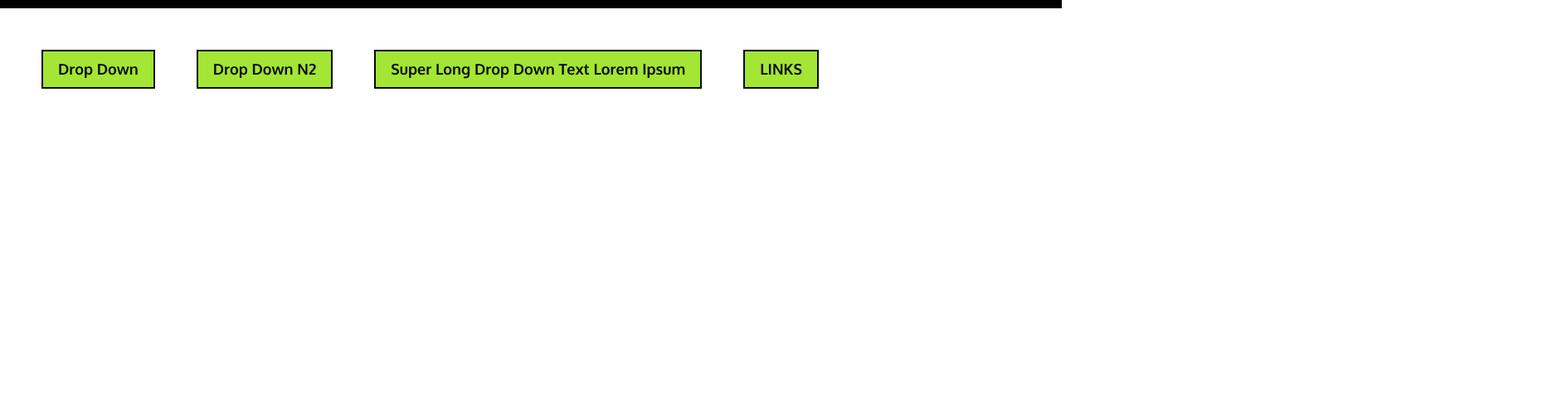
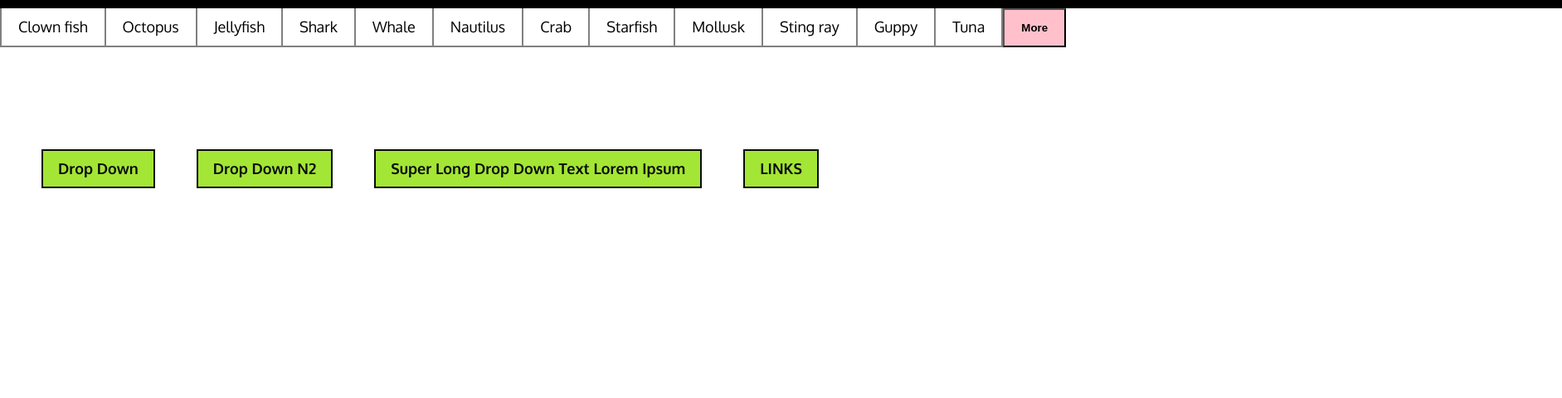
Before and after one commit to Kreoniz/dynamic-interactions, a website built with webpack: page src/index.html in a window 1280 px wide. Shown: the whole page at 83% size, 1883 px wide, since content can reach past the window. Built offline with nearby package versions, Linux system fonts and the light colour scheme.

Commit message:
Add 'more' button for hidden elements The functionality of having a 'more' button always on screen

```diff
--- a/src/css/mobilemenu.css
+++ b/src/css/mobilemenu.css
@@ -32,3 +32,9 @@
 .menu-link:hover {
   text-decoration: underline;
 }
+
+.more-btn {
+  background-color: pink;
+  padding: 10px 20px;
+  font-weight: 700;
+}
--- a/src/index.html
+++ b/src/index.html
@@ -44,7 +44,9 @@
         <li class="menu-item"><a class="menu-link" href="#">Ragfish</a></li>
         <li class="menu-item"><a class="menu-link" href="#">Triggerfish</a></li>
         <li class="menu-item"><a class="menu-link" href="#">Hydra</a></li>
+        <button id="more-btn" class="more-btn" type="button">More</button>
       </ul>
+
     </nav>
 
     <div class="content">
--- a/src/index.js
+++ b/src/index.js
@@ -25,7 +25,7 @@ dropDowns.forEach((dropDown) => {
 });
 
 function getWidth() {
-  return Math.max(
+  return Math.min(
     document.body.scrollWidth,
     document.documentElement.scrollWidth,
     document.body.offsetWidth,
@@ -34,36 +34,29 @@ function getWidth() {
   );
 }
 
-function getHeight() {
-  return Math.max(
-    document.body.scrollHeight,
-    document.documentElement.scrollHeight,
-    document.body.offsetHeight,
-    document.documentElement.offsetHeight,
-    document.documentElement.clientHeight
-  );
-}
-
 class CollapsingMenu {
   constructor(shownId, hiddenId) {
     this.shownMenu = document.querySelector(`#${shownId}`);
     this.hiddenMenu = document.querySelector(`#${hiddenId}`);
-    this.items = [...this.hiddenMenu.childNodes];
+    this.more = document.querySelector('#more-btn');
+
+    this.items = [...this.hiddenMenu.querySelectorAll('li')];
   }
 
   get shownItems() {
     const shownMenuItems = [];
 
-    // const screenWidth = window.screen.availWidth;
     const screenWidth = getWidth();
-    let width = 0;
+    let width = this.more.offsetWidth;
 
+    this.shownMenu.appendChild(this.more);
     for (let i = 0; i < this.items.length; i += 1) {
       width += this.items[i].offsetWidth;
       if (width <= screenWidth) {
         shownMenuItems.push(this.items[i]);
       }
     }
+    shownMenuItems.push(this.more);
 
     return shownMenuItems;
   }
@@ -71,9 +64,8 @@ class CollapsingMenu {
   get hiddenItems() {
     const hiddenMenuItems = [];
 
-    // const screenWidth = window.screen.availWidth;
     const screenWidth = getWidth();
-    let width = 0;
+    let width = this.more.offsetWidth;
 
     for (let i = 0; i < this.items.length; i += 1) {
       width += this.items[i].offsetWidth;
```
Also changed, not shown: dist/index.html, dist/main.js.
